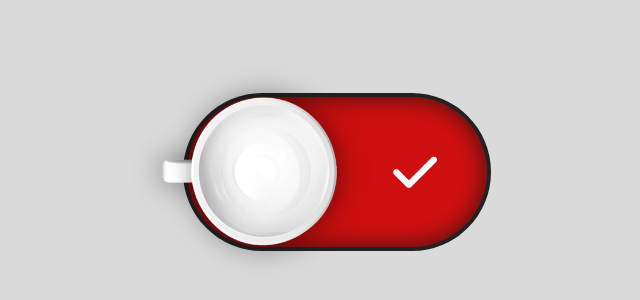
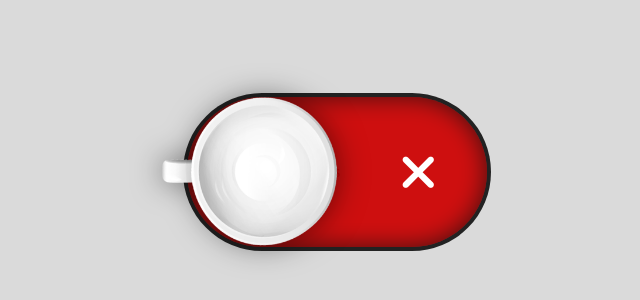
Before and after one commit to juhinagpure/Custom-Checkbox, a plain HTML site: page index.html in a window 1280 px wide. Shown: the part 228-528 px from the top of the page, 303-943 px from the left. Drawn offline with Linux system fonts and the light colour scheme.

Commit message:
add aother image

```diff
--- a/index.html
+++ b/index.html
@@ -19,6 +19,8 @@
       <span></span>
       <b></b>
       <i class="fa-solid fa-check"></i>
+      <i class="fa-solid fa-xmark"></i>
+
       s</label
     >
   </body>
```
